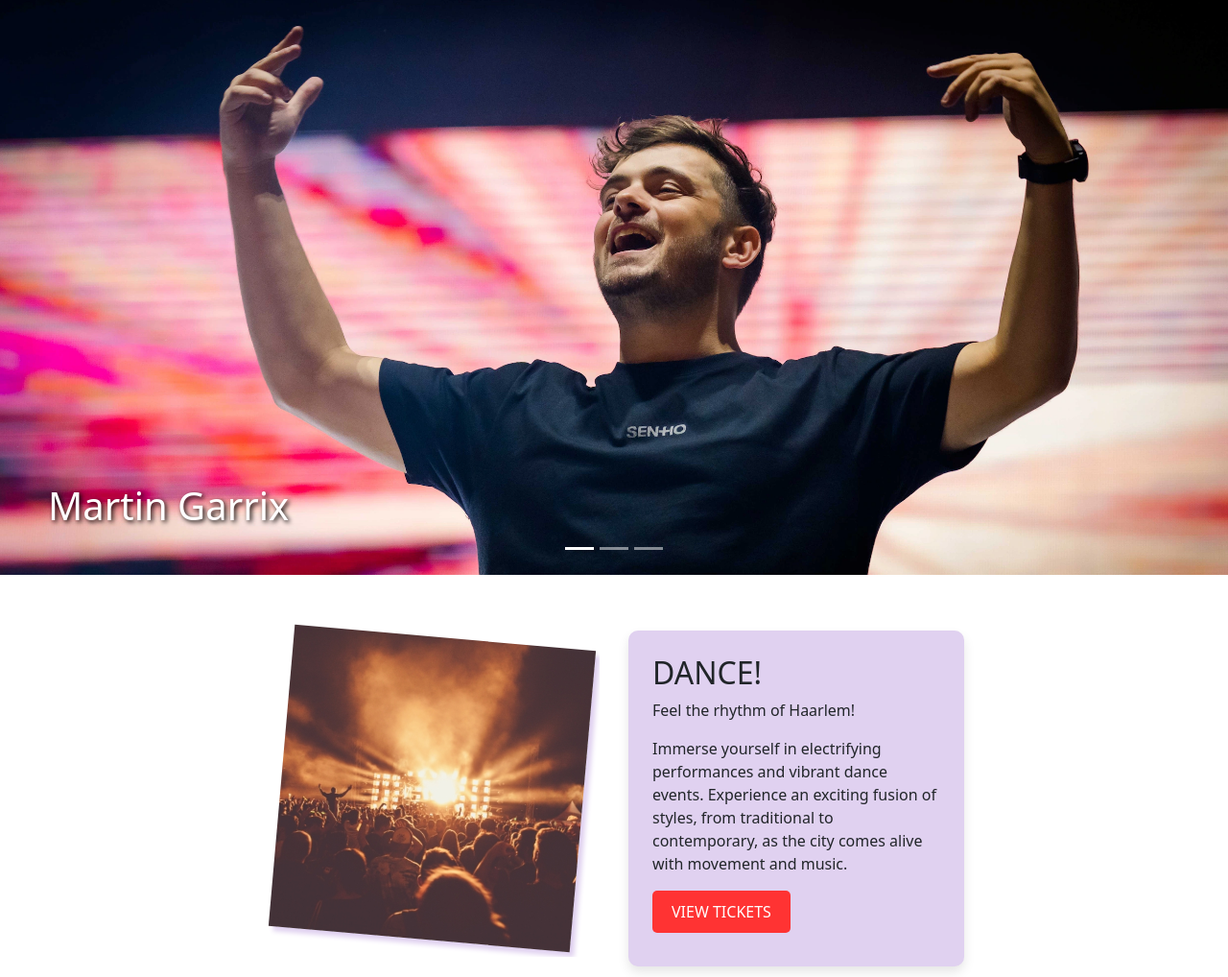
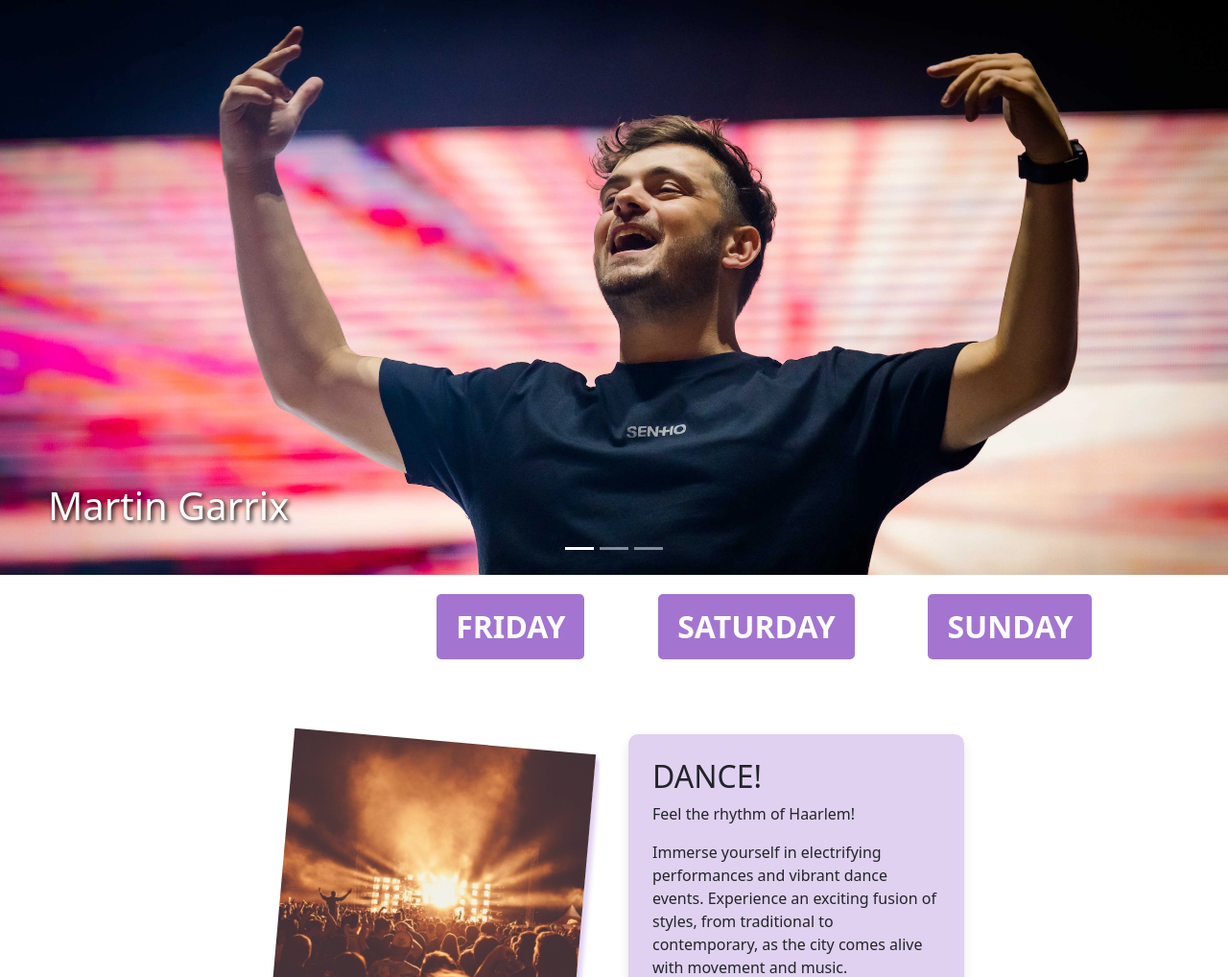
Before and after one commit to Juul-vde/Applicatie-ontwikkeling-Haarlem-Festival-2, a PHP site: page /home in a window 1280 px wide. Shown: the part 90-1108 px from the top of the page at 96% size. Run offline with PHP 8.4, Linux system fonts and the light colour scheme.

Commit message:
home page map
yippie

```diff
--- a/app/public/css/style.css
+++ b/app/public/css/style.css
@@ -375,3 +375,36 @@
   flex-direction: column;
   height: 80vh;
 }
+
+.days-container {
+  display: flex;
+  justify-content: space-around; /* Space the days evenly */
+  align-items: center;
+  width: 80%; /* Adjust width as needed */
+  max-width: 800px; /* Maximum width */
+  background-color: #fff;
+  padding: 20px;
+  position: center;
+  margin-left: 31%;
+}
+
+.day {
+  font-size: 2rem;
+  font-weight: bold;
+  color: #333;
+  text-transform: uppercase;
+  padding: 10px 20px;
+  background-color: #a375d1;
+  color: white;
+  border-radius: 5px;
+  text-align: center;
+  transition: background-color 0.3s ease;
+}
+
+.day:hover {
+  background-color: #8a5bb1; /* Darker shade on hover */
+}
+
+.home-map {
+  margin-left: 33%;
+}
--- a/app/views/food/index.php
+++ b/app/views/food/index.php
@@ -1,2 +1,3 @@
 <?php include_once __DIR__ . '/../header.php'; ?>
+
 <?php include_once __DIR__ . '/../footer.php'; ?>
--- a/app/views/home/index.php
+++ b/app/views/home/index.php
@@ -48,6 +48,11 @@
                 </div>
             </div>
         </div>
+        <div class="days-container">
+            <div class="day">FRIDAY</div>
+            <div class="day">SATURDAY</div>
+            <div class="day">SUNDAY</div>
+        </div>
 
         <section class="cards-container">
             <div class="card-container-flex">
@@ -93,6 +98,9 @@
             </div>
         </section>
 
+        <div class="home-map">
+            <iframe src="https://www.google.com/maps/d/embed?mid=1H1laS7WHfG-iKSILOfpELjfg_-GzdVY&ehbc=2E312F&noprof=1" width="640" height="480"></iframe>
+        </div>
     </main>
     <?php include_once __DIR__ . '/../footer.php'; ?>
 </body>
```
